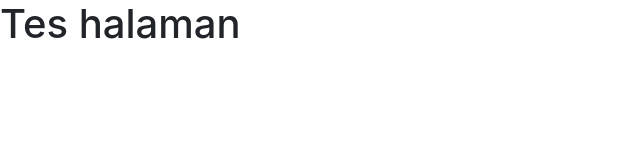
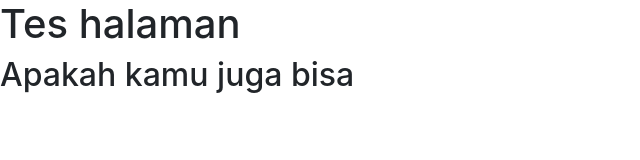
Before and after one commit to mahdaf/mahdaf.github.io, a plain HTML site: page index.html in a window 1280 px wide. Shown: the whole page, without its empty margins (0-640 px from the left). Drawn offline with nearby package versions, Linux system fonts and the light colour scheme.

Commit message:
Tes commit

```diff
--- a/index.html
+++ b/index.html
@@ -12,6 +12,7 @@
 </head>
 <body>
 <h1>Tes halaman</h1>
+<h2>Apakah kamu juga bisa</h2>
 
 </body>
 </html>
```
